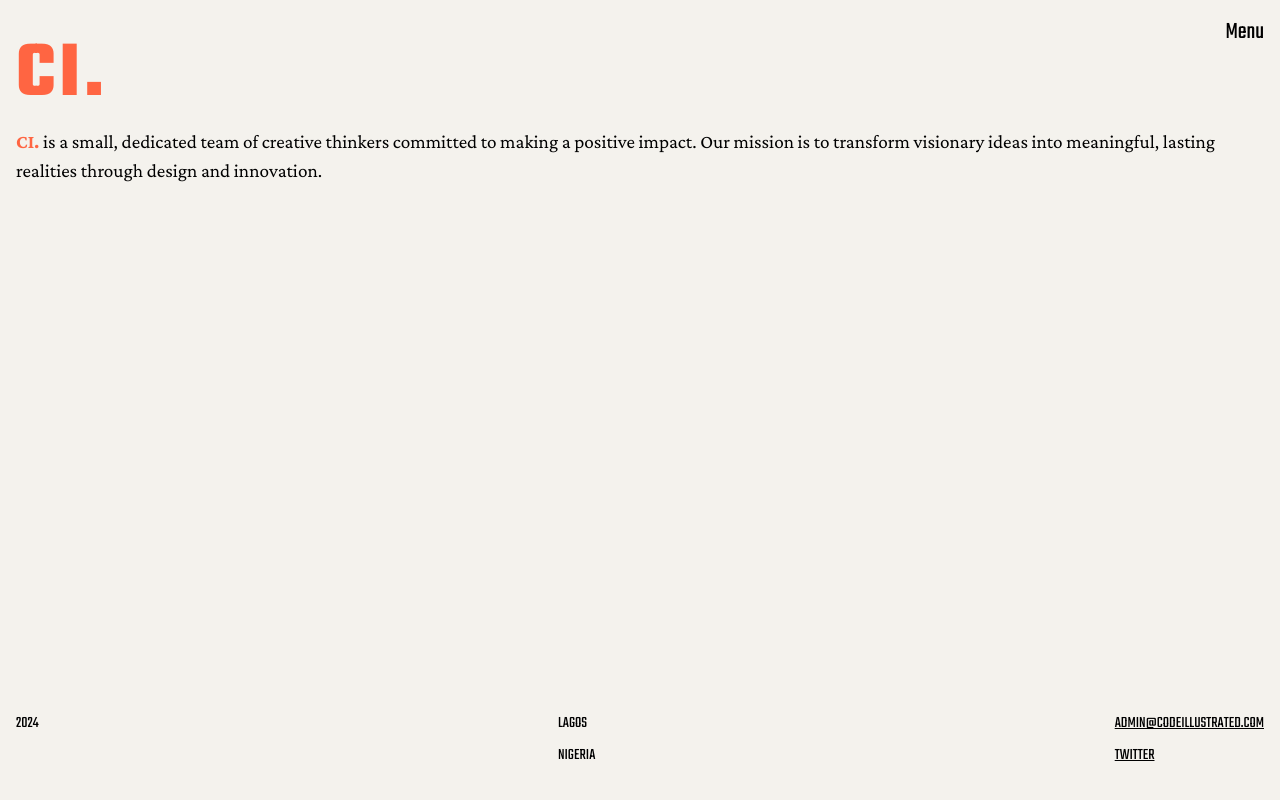
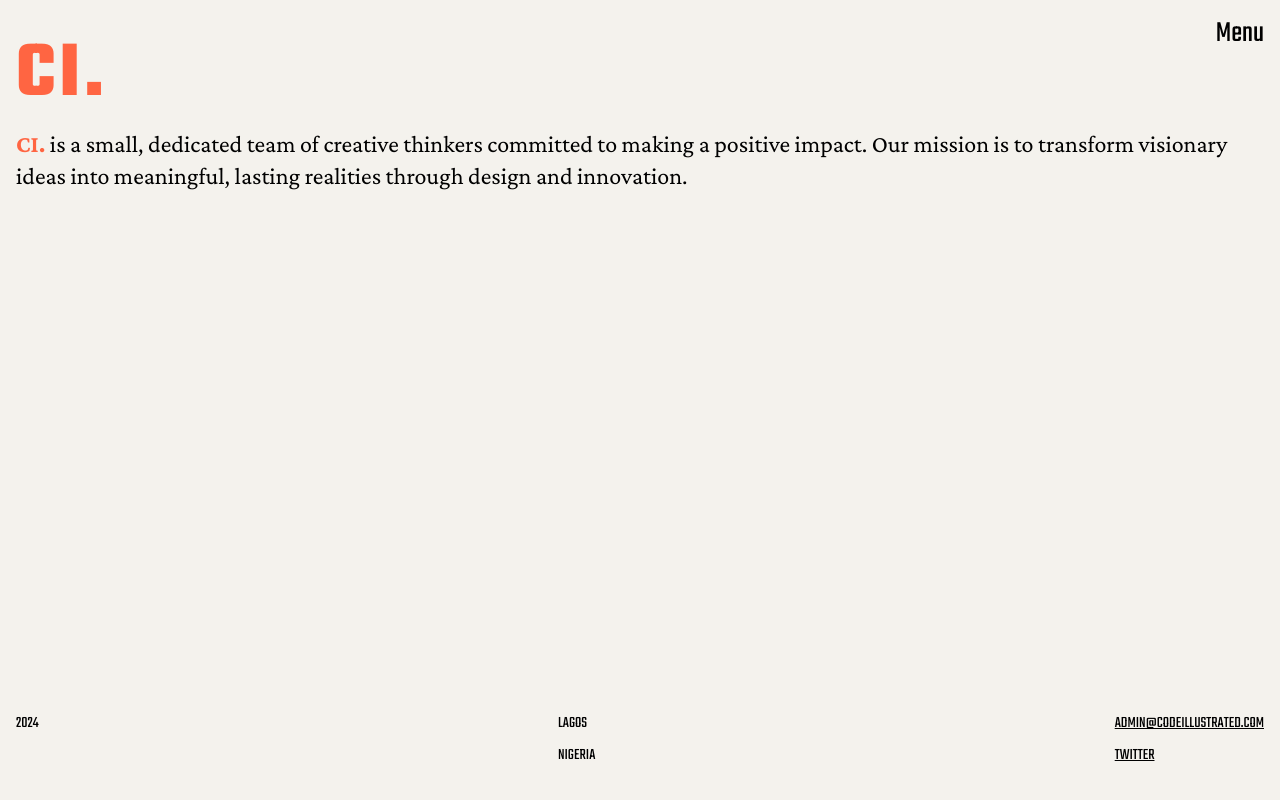
Before and after one commit to osaroDEV/codeillustrated, a Next.js app: page / in a window 1280 px wide. Built offline with nearby package versions, Linux system fonts and the light colour scheme.

Commit message:
re-size homepage font

```diff
--- a/app/ui/components/Bio.tsx
+++ b/app/ui/components/Bio.tsx
@@ -5,7 +5,7 @@ const Bio: FC = () => {
   return (
     <div className='mt-28'>
         <p
-        className={`${crimson.className} text-[1.2rem]`}
+        className={`${crimson.className} text-2xl`}
         ><span className='text-[#ff6542] font-extrabold'>CI.</span> is a small, dedicated team of creative thinkers committed to making a positive impact. Our mission is to transform visionary ideas into meaningful, lasting realities through design and innovation.</p>
     </div>
   )
--- a/app/ui/components/Menu.tsx
+++ b/app/ui/components/Menu.tsx
@@ -27,7 +27,7 @@ const Menu: FC = () => {
         })}
       >
         <span
-          className='text-2xl cursor-pointer hover-underline-animation'
+          className='text-3xl cursor-pointer hover-underline-animation'
           onClick={() => setMenuOpen(!menuOpen)}
         >
           {menuOpen ? 'Close' : 'Menu'}
```
Also changed, not shown: app/ui/Menu.css (line endings or trailing spaces).
